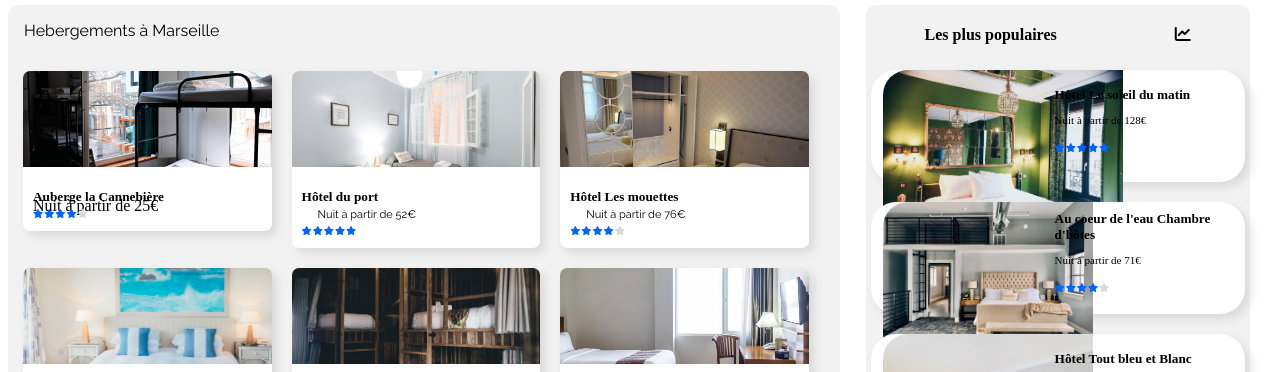
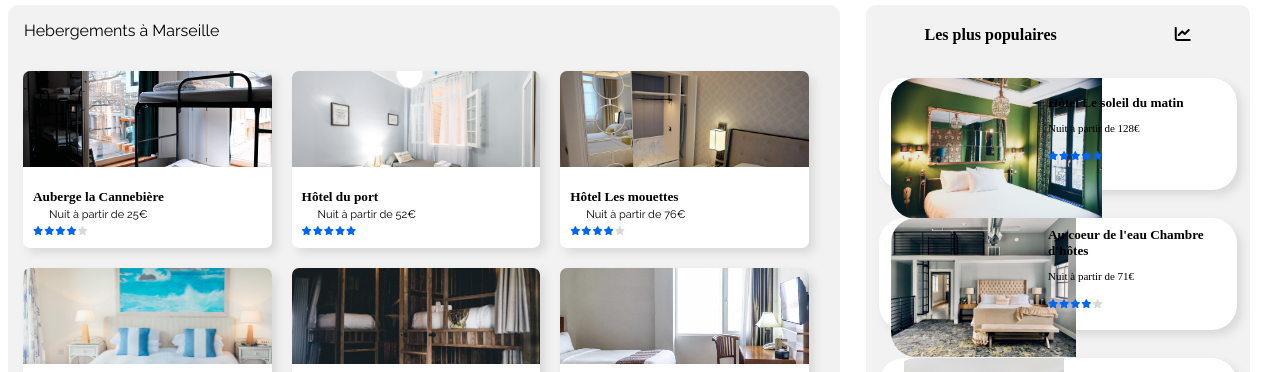
Before and after one commit to hezirel/MohammadHasnaine_2_18072021, a plain HTML site: page index.html in a window 1280 px wide. Shown: the part 377-749 px from the top of the page. Drawn offline with Linux system fonts and the light colour scheme.

Commit message:
popular ready !!!!!

```diff
--- a/css/style.css
+++ b/css/style.css
@@ -222,6 +222,8 @@ input {
     border-radius: 25px;
     align-items: center;
     background-color: white;
+    margin: 0.5rem;
+    border-radius: 25px;
 }
 .type1 .card_img {
     object-fit: contain;
@@ -230,16 +232,18 @@ input {
 }
 
 .type1 .card_img img {
-    max-width: 40vw;
     border-top-left-radius: 25px;
     border-bottom-left-radius: 25px;
     vertical-align: middle;
     margin-left: 1vw;
+    max-width: 40vw;
+    max-height: 30vh;
+    object-fit: scale-down;
 }
 
 
 .type1 .card_info {
-    width: 50%;
+    width: 60%;
     display: flex;
     margin-left: 5vw;
     flex-wrap: wrap;
--- a/index.html
+++ b/index.html
@@ -194,7 +194,7 @@
                     <h5>Auberge la Cannebière</h5>
                   </div>
                   <div class="card_description">
-                    <figcaption>Nuit à partir de 25€</figcaption>
+                    <p>Nuit à partir de 25€</p>
                   </div>
                   <div class="card_rating">
                     <i class="fas fa-star"></i>
```
